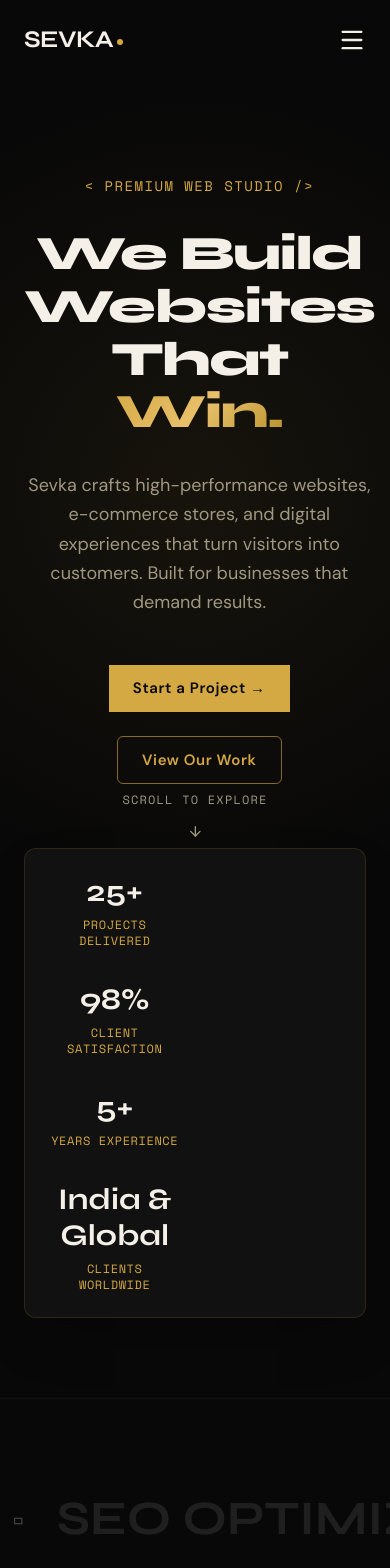
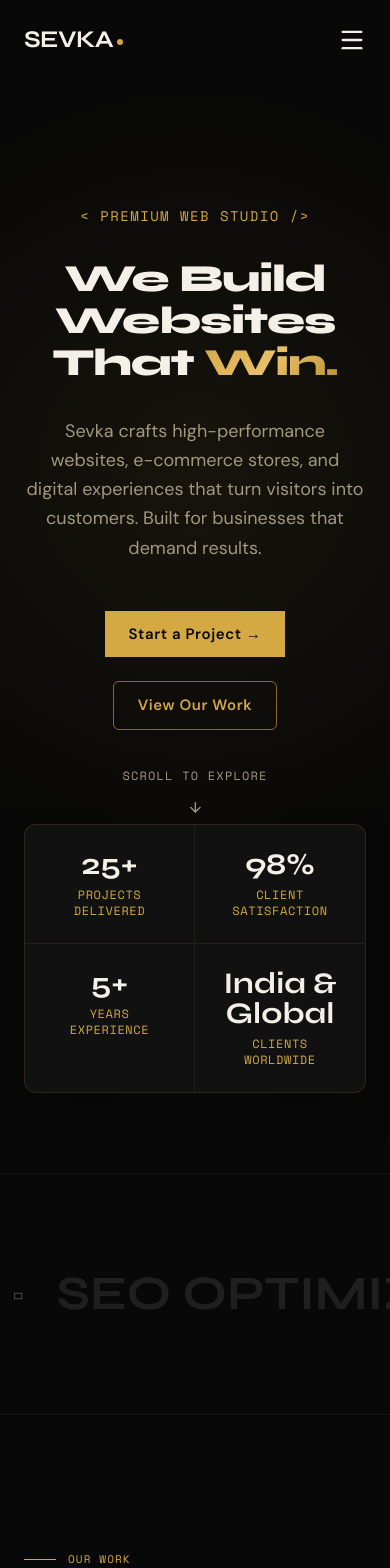
Before and after one commit to Sevka-Website/sevka-website, a React (Vite) app: page / in a window 390 px wide. Shown: the top 1568 px of the page. Built offline with nearby package versions, Linux system fonts and the light colour scheme.

Commit message:
fix routing, mobile stats, hero overflow, work page load

```diff
--- a/src/pages/Home.tsx
+++ b/src/pages/Home.tsx
@@ -23,7 +23,7 @@ export default function Home() {
             &lt; Premium Web Studio /&gt;
           </motion.div>
 
-          <h1 className="font-display font-extrabold text-5xl md:text-7xl lg:text-[96px] leading-[1.1] tracking-[-0.03em] text-warm-white mb-8">
+          <h1 className="font-display font-extrabold text-[2.4rem] sm:text-5xl md:text-7xl lg:text-[96px] leading-[1.1] tracking-[-0.03em] text-warm-white mb-8 w-full">
             <span className="block overflow-hidden">
               <motion.span
                 initial={{ y: '100%' }}
@@ -96,19 +96,26 @@ export default function Home() {
           initial={{ opacity: 0, y: 40 }}
           animate={{ opacity: 1, y: 0 }}
           transition={{ duration: 0.8, delay: 1.2 }}
-          className="bg-carbon border border-gold/15 rounded-xl p-6 md:p-8 flex flex-wrap md:flex-nowrap justify-between items-center gap-8 shadow-2xl"
+          className="bg-carbon border border-gold/15 rounded-xl shadow-2xl overflow-hidden"
         >
+          <div className="grid grid-cols-2 md:grid-cols-4">
           {[
             { label: 'Projects Delivered', value: '25+' },
             { label: 'Client Satisfaction', value: '98%' },
             { label: 'Years Experience', value: '5+' },
             { label: 'Clients Worldwide', value: 'India & Global' },
           ].map((stat, i) => (
-            <div key={i} className="flex flex-col gap-2 w-[45%] md:w-auto text-center md:text-left">
-              <span className="font-display text-3xl md:text-4xl font-bold text-warm-white">{stat.value}</span>
+            <div key={i} className={`flex flex-col gap-2 p-6 md:p-8 text-center md:text-left
+              ${i % 2 === 0 ? 'border-r border-gold/10' : ''}
+              ${i < 2 ? 'border-b border-gold/10 md:border-b-0' : ''}
+              ${i === 1 ? 'md:border-r md:border-gold/10' : ''}
+              ${i === 2 ? 'md:border-r md:border-gold/10' : ''}
+            `}>
+              <span className="font-display text-3xl md:text-4xl font-bold text-warm-white leading-none">{stat.value}</span>
               <span className="font-mono text-xs text-gold tracking-wider uppercase">{stat.label}</span>
             </div>
           ))}
+          </div>
         </motion.div>
       </section>
 
--- a/src/pages/Work.tsx
+++ b/src/pages/Work.tsx
@@ -55,13 +55,19 @@ export default function Work() {
   return (
     <div className="flex flex-col w-full min-h-screen">
       <section className="pt-32 pb-20 px-6 max-w-7xl mx-auto w-full">
+        <motion.div
+          initial={{ opacity: 0, y: 20 }}
+          animate={{ opacity: 1, y: 0 }}
+          transition={{ duration: 0.5 }}
+        >
         <SectionLabel>PORTFOLIO</SectionLabel>
-        <h1 className="font-display text-5xl md:text-7xl font-bold tracking-tight mb-6">
+        <h1 className="font-display text-4xl sm:text-5xl md:text-7xl font-bold tracking-tight mb-6">
           Our Work
         </h1>
         <p className="text-xl text-muted-warm max-w-2xl mb-16">
           A selection of websites, stores, and experiences we've built for clients worldwide.
         </p>
+        </motion.div>
 
         {/* Filters */}
         <div className="flex flex-wrap gap-4 mb-16">
@@ -92,7 +98,7 @@ export default function Work() {
               initial={{ opacity: 0, scale: 0.95 }}
               animate={{ opacity: 1, scale: 1 }}
               exit={{ opacity: 0, scale: 0.95 }}
-              transition={{ duration: 0.5, delay: i * 0.05 }}
+              transition={{ duration: 0.4, delay: i * 0.05 }}
               key={project.id}
               className="group relative overflow-hidden rounded-2xl aspect-[4/3] bg-carbon border border-white/5"
             >
```
Also changed, not shown: vercel.json (added).
